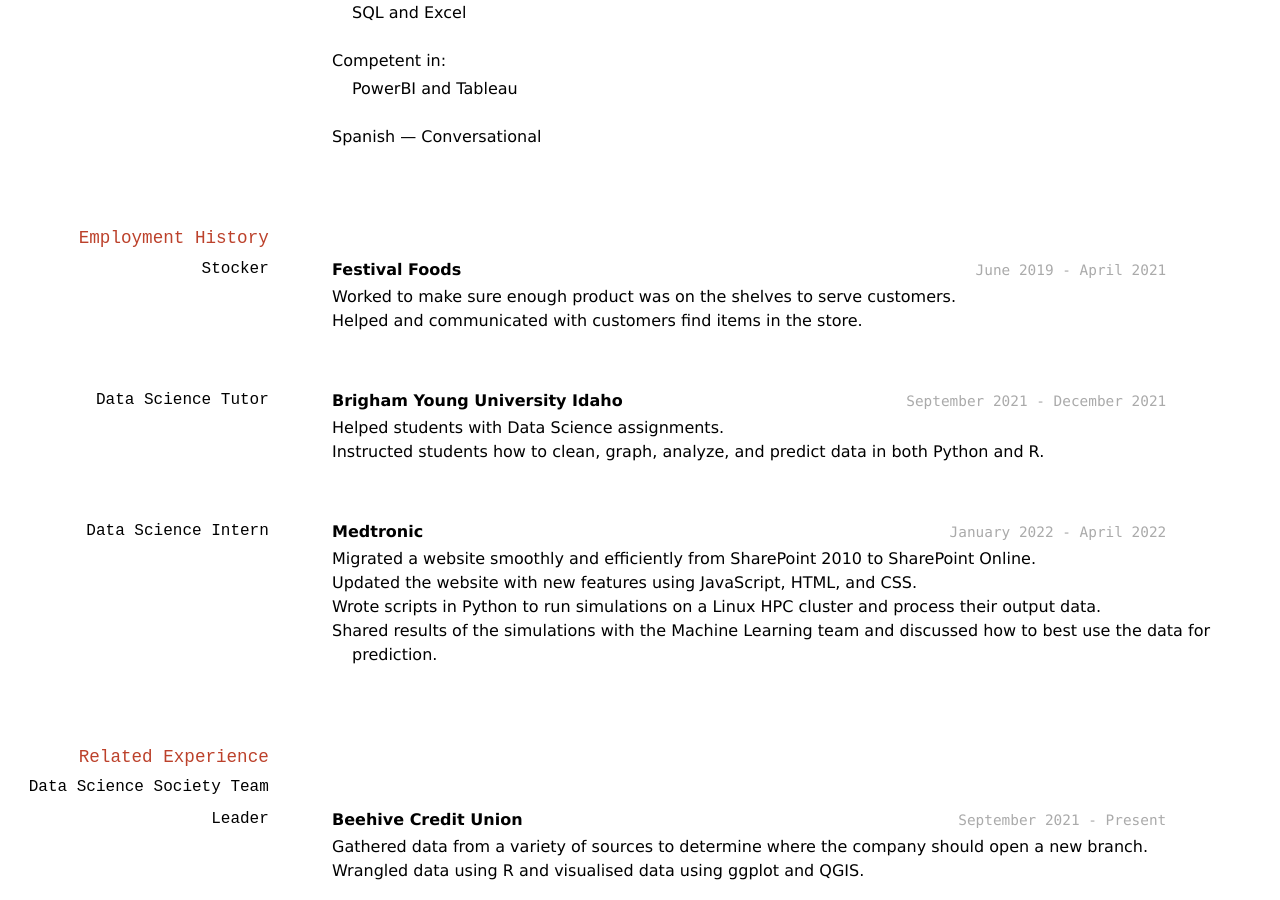
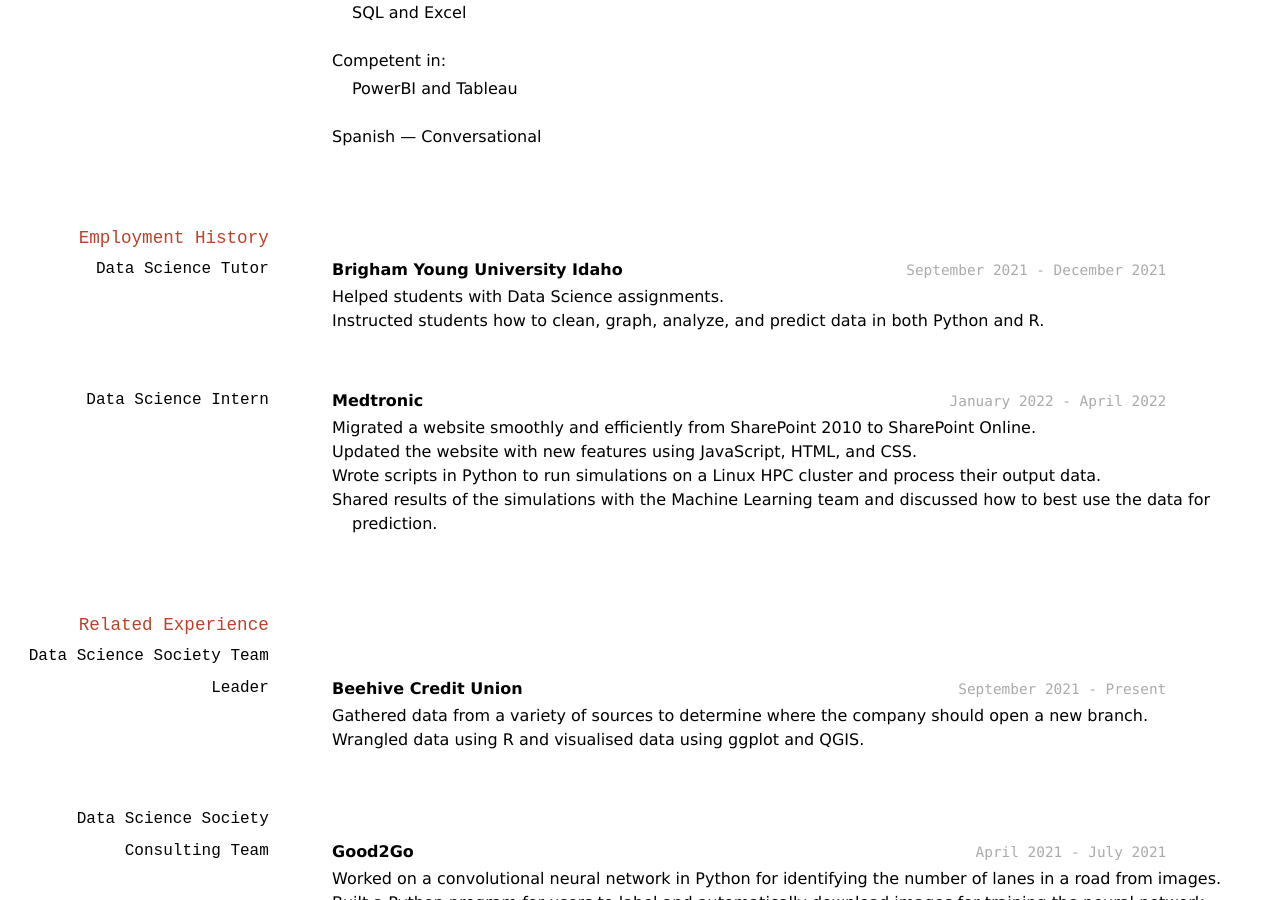
Before and after one commit to LHerrmeyer/herrmeyer_logan_resume, a Jekyll site: the page built from docs/index.md, in a window 1280 px wide and 900 px high, scrolled down 424 px. Built offline with Jekyll 4.4.1, drawn with Linux system fonts in a browser that asks for light colours.

Commit message:
Remove irrelevant item

```diff
--- a/docs/index.md
+++ b/docs/index.md
@@ -32,14 +32,6 @@ __Brigham Young University Idaho__, Rexburg, ID
 - Spanish — Conversational
 
 ## Employment History
-
-### Stocker
-
-`June 2019 - April 2021`
-__Festival Foods__
-
-- Worked to make sure enough product was on the shelves to serve customers.
-- Helped and communicated with customers find items in the store.
 
 ### Data Science Tutor
 
```
